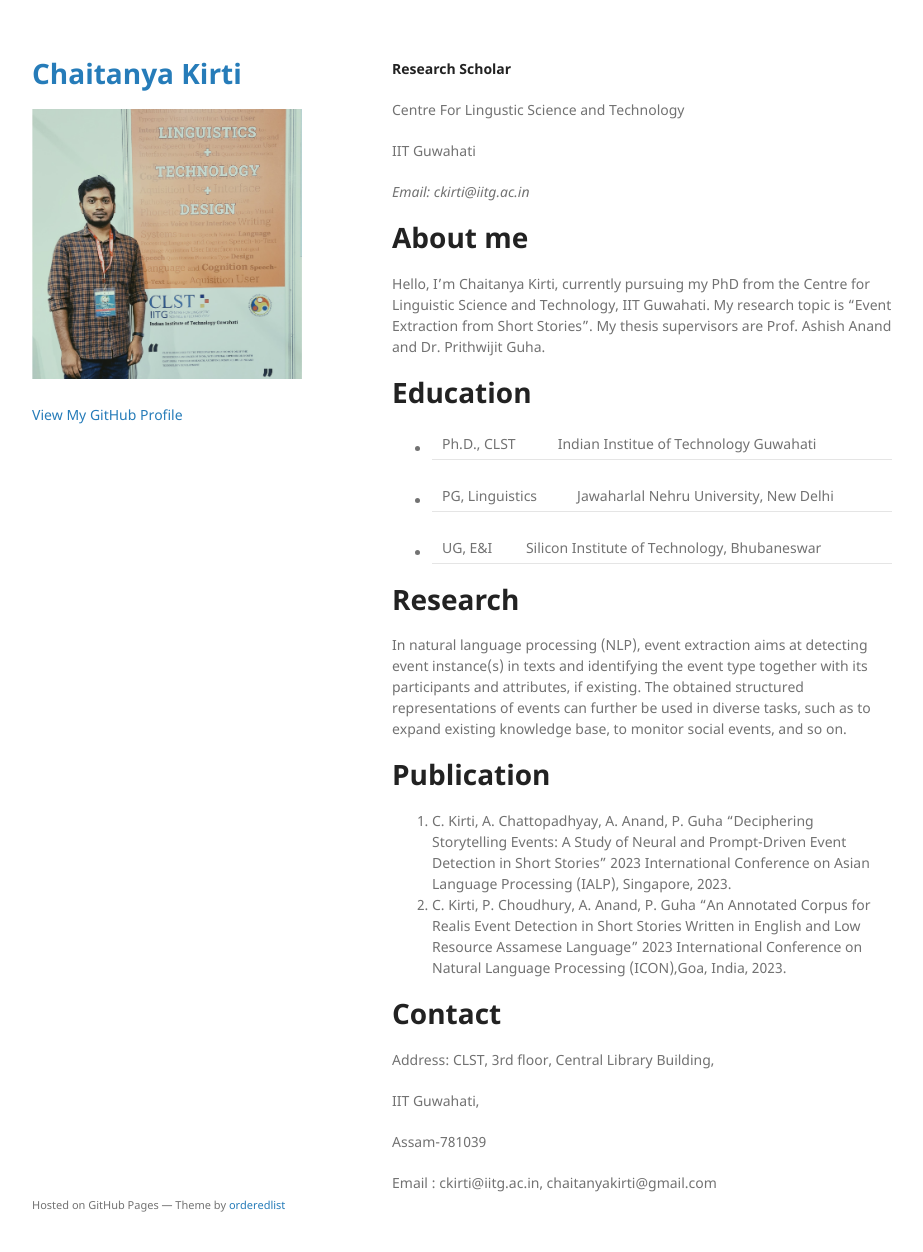
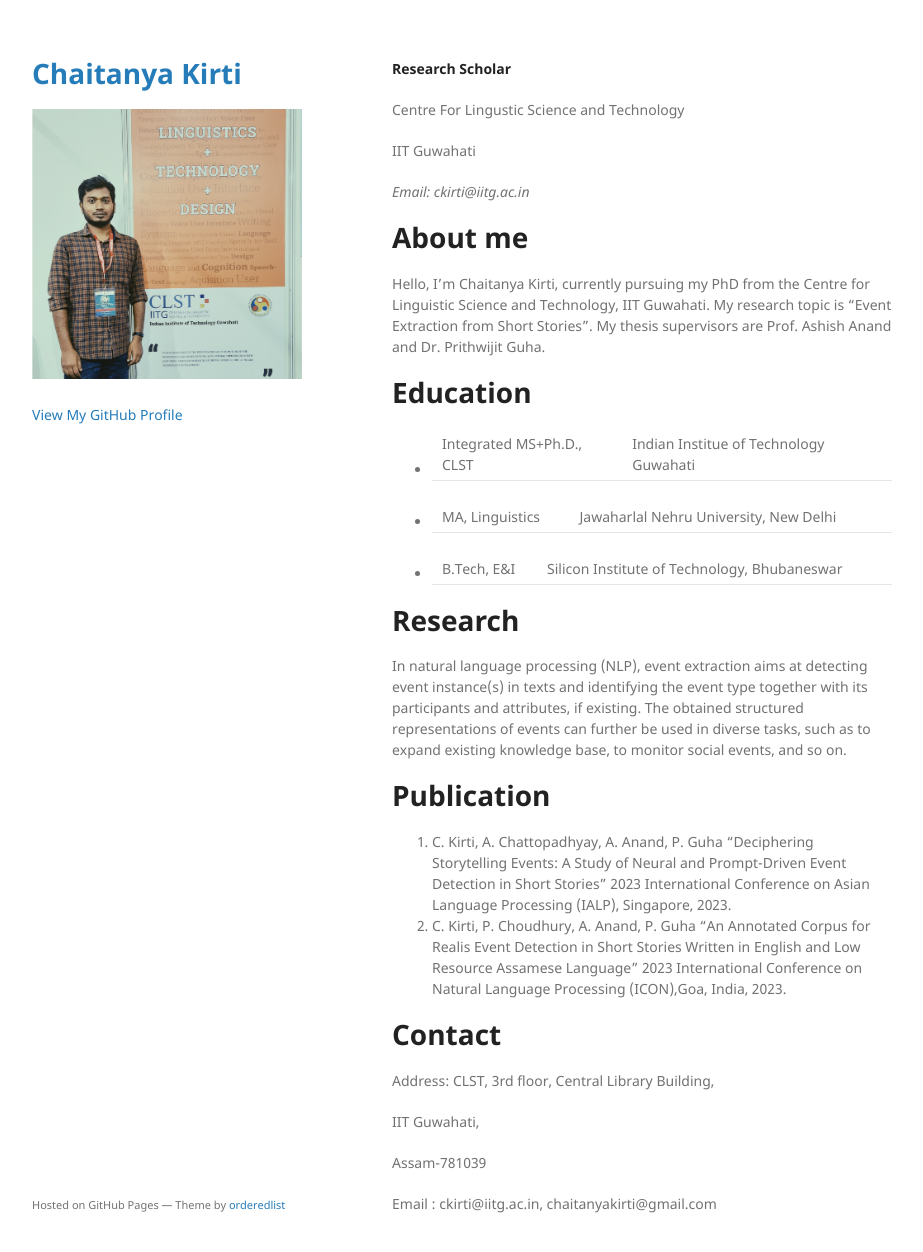
Before and after one commit to chaitanyakirti/chaitanyakirti.github.io, a Jekyll site: the page built from index.md, in a window 1280 px wide and 1284 px high. Shown: the top 1252 px of the window, without its empty margins (178-1101 px from the left). Built offline with Jekyll 4.4.1, drawn with Linux system fonts in a browser that asks for light colours; the repository's description, which GitHub fills in, is left out.

Commit message:
Update index.md

```diff
--- a/index.md
+++ b/index.md
@@ -15,9 +15,9 @@ _Email: ckirti@iitg.ac.in_
 Hello, I’m Chaitanya Kirti, currently pursuing my PhD from the Centre for Linguistic Science and Technology, IIT Guwahati. My research topic is “Event Extraction from Short Stories”. My thesis supervisors are Prof. Ashish Anand and Dr. Prithwijit Guha.
 
 # Education
-- Ph.D., CLST | Indian Institue of Technology Guwahati
-- PG, Linguistics	| Jawaharlal Nehru University, New Delhi
-- UG, E&I | Silicon Institute of Technology, Bhubaneswar
+- Integrated MS+Ph.D., CLST | Indian Institue of Technology Guwahati
+- MA, Linguistics	| Jawaharlal Nehru University, New Delhi
+- B.Tech, E&I | Silicon Institute of Technology, Bhubaneswar
 
 # Research
 
```
